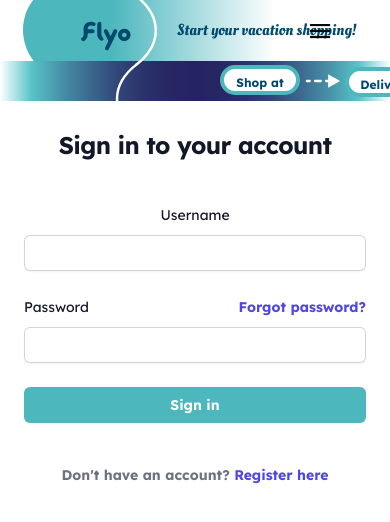
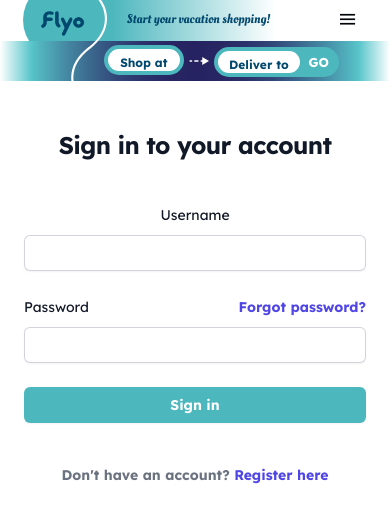
Before and after one commit to uamadasun/Flyo-code, a React (Create React App) app in the folder client/: page /login in a window 390 px wide. Shown: the top 522 px of the page. Built offline with nearby package versions, Linux system fonts and the light colour scheme.

Commit message:
header, sidebar, and search bar full responsive

```diff
--- a/client/src/SearchBar.css
+++ b/client/src/SearchBar.css
@@ -237,3 +237,82 @@ searching {
       font-size: 0.9rem;
     }
   }
+
+  @media(max-width: 540px){
+
+    .countrybar{
+      margin-left: -11%;
+    }
+
+
+  }
+
+  @media(max-width: 414px){
+
+    .countrybar{
+      margin-left: -33%;
+    }
+
+    .arrow{
+      width: 20px;
+    }
+
+    .go {
+
+      height: 30px;
+      margin-top: 2px;
+      width: 60px;
+    }
+
+
+
+    .go-p {
+      margin-right: -15px;
+      text-align: center;
+      margin-top: 0;
+      font-size: 0.8rem;
+    }
+
+
+  }
+
+  @media(max-width: 375px){
+
+    .countrybar{
+      margin-left: -38%;
+    }
+
+
+  }
+
+  @media(max-width: 280px){
+
+    searching {
+      height: 35px;
+    }
+
+    .countrybar{
+      margin-left: -72.5%;
+      margin-top: -3px;
+    }
+
+    .arrow{
+      width: 15px;
+    }
+
+    .shopat, .deliverto{
+      height: 27px;
+      border:2.5px solid #4db7be; ;
+
+      margin-top: 2px;
+    }
+    .go {
+
+      height: 27px;
+      width: 60px;
+    }
+
+
+
+
+  }
--- a/client/src/SearchBarMobile.css
+++ b/client/src/SearchBarMobile.css
@@ -110,3 +110,61 @@
     }
 
 }
+
+@media (max-width:540px){
+
+
+  .search-mobile img {
+    margin-left: 90px;
+
+  }
+}
+
+@media (max-width:414px){
+
+  .search-bar-mobile{
+    width: 100px;
+    height: 25px;
+    margin: 0 auto;
+}
+  .search-mobile img {
+    margin-left: 75px;
+    height: 15px;
+
+  }
+}
+
+@media (max-width:375px){
+
+  .search-bar-mobile{
+
+    margin: 0 auto 0 -15px;
+}
+  .search-mobile img {
+    margin-left: 60px;
+
+
+  }
+}
+
+@media (max-width:280px){
+
+  .search-bar-mobile{
+
+    height: 15px;
+    width: 80px;
+    border: 2px solid #4db7be;
+
+}
+
+.search-bar-mobile::placeholder{
+
+  font-size: 11px;
+
+}
+  .search-mobile img {
+    width: 10px;
+    margin-left: 48px;
+
+  }
+}
--- a/client/src/Sidebar.css
+++ b/client/src/Sidebar.css
@@ -56,8 +56,56 @@ hr, .search-mobile{
     .sidebar button p{
         font-size: .75rem;
     }
-    .search-mobile{
-        display: none;
+
+
+}
+
+@media (max-width:414px){
+
+    .sidebar-svg {
+        margin: -15px -20px;
+        width: 30px;
+    }
+    /* figure out how to  make it move to the right more */
+    .x-button{
+        margin-top: -10px;
+
     }
 
+
 }
+
+@media (max-width:280px){
+
+    .sidebar-svg {
+        margin: -20px -35px;
+        width: 25px;
+    }
+    /* figure out how to  make it move to the right more */
+    .x-button{
+        margin: -20px -25px;
+        /* height: 10px; */
+        width: 15px;
+
+    }
+
+    .sidebar li, .sidebar button p{
+        font-size: .6rem;
+
+    }
+
+    .sidebar li, .sidebar button{
+        margin-top: 10px;
+        margin-bottom: 10px;
+    }
+
+    .sidebar button{
+        margin-left: -3px;
+        width: 60px;
+        height: 20px;
+    }
+
+
+
+
+}
--- a/client/src/SiteHeader.css
+++ b/client/src/SiteHeader.css
@@ -262,3 +262,48 @@ li {
     margin-top: 40px;
 }
 }
+
+@media(max-width: 414px){
+  /* .slogan{
+    font-size: 1rem;
+  } */
+
+  header {
+    height: 80px;
+
+  }
+
+  .logo{
+    height: 95px;
+    margin-left: 10px;
+    margin-top: 30px;
+}
+
+.slogan{
+  font-size: 0.8rem;
+}
+}
+
+@media(max-width: 280px){
+
+
+  header {
+    height: 70px;
+
+  }
+
+  .logo{
+    height: 80px;
+    margin-left: 10px;
+    margin-top: 25px;
+}
+
+.slogan{
+  font-size: 0.6rem;
+  margin-left: 8px;
+}
+
+
+
+
+}
```
